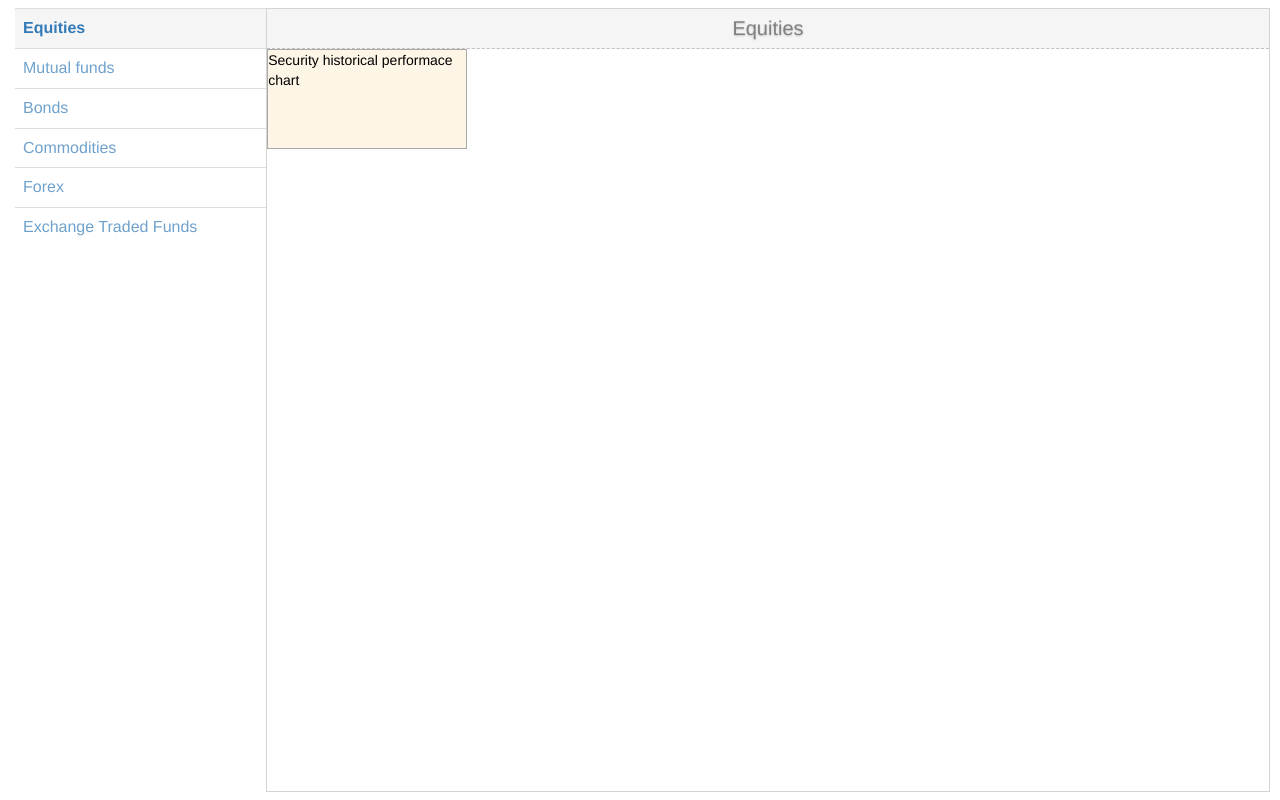
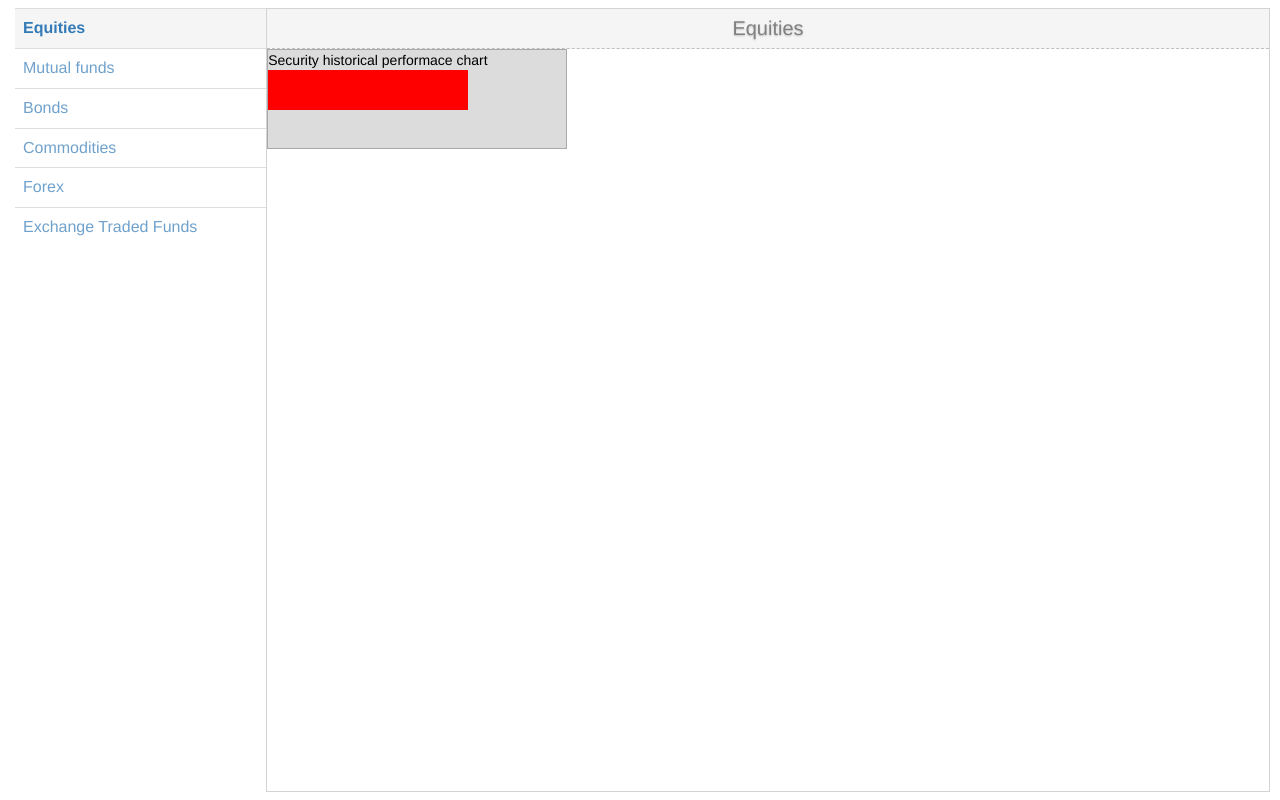
Before and after one commit to rover10/MarketReader, a plain HTML site: page index.html in a window 1280 px wide. Drawn offline with Linux system fonts and the light colour scheme.

Commit message:
Adding updated files

```diff
--- a/style/marketReader.css
+++ b/style/marketReader.css
@@ -90,9 +90,9 @@ td:hover {
 
 .widget{
     position: fixed;
-    width:200px;
+    width:300px;
     height:100px;
-    background-color: oldlace;
+    background-color:gainsboro;
     color:Black;
     border-style: solid;
     border-color: darkgray;
@@ -103,6 +103,7 @@ td:hover {
 
 .secChart{
     position: absolute;
-    width:100px;
+    width:200px;
     height:40px;
+    background-color: red;
 }
```
